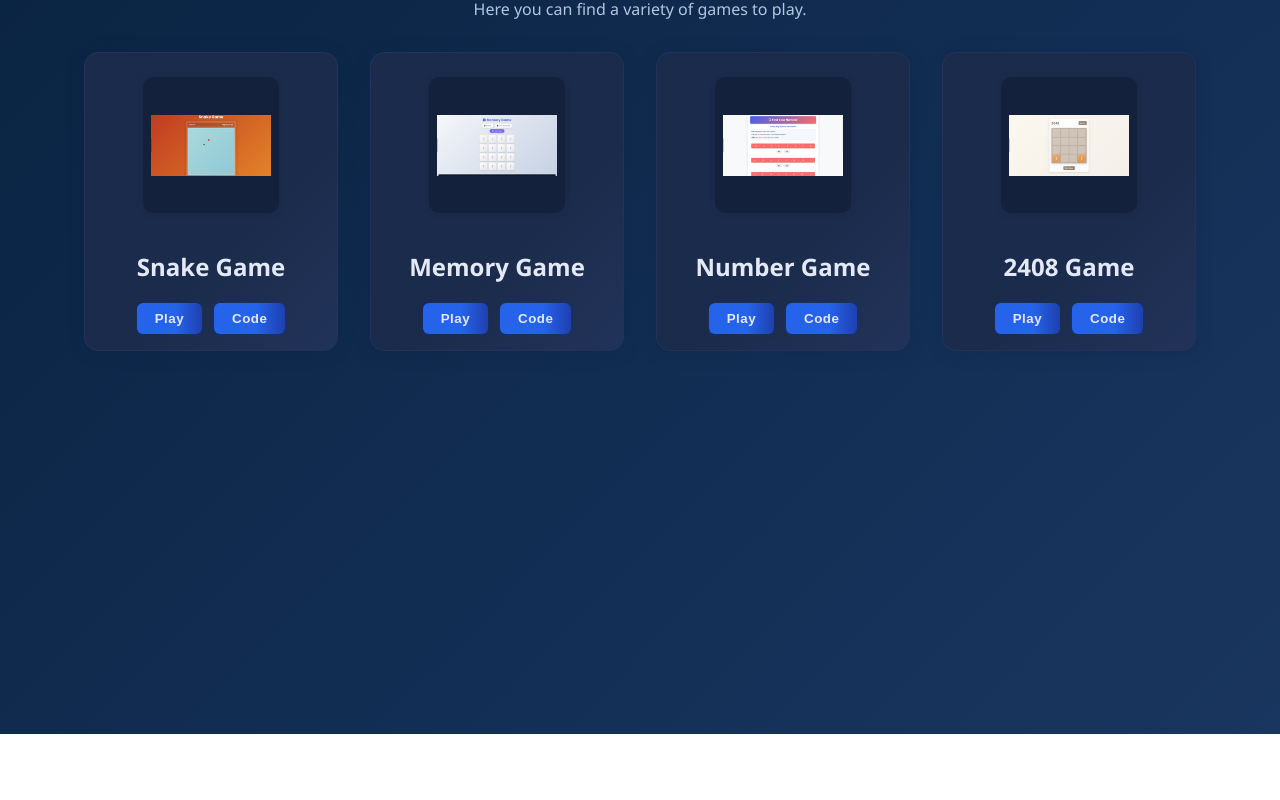
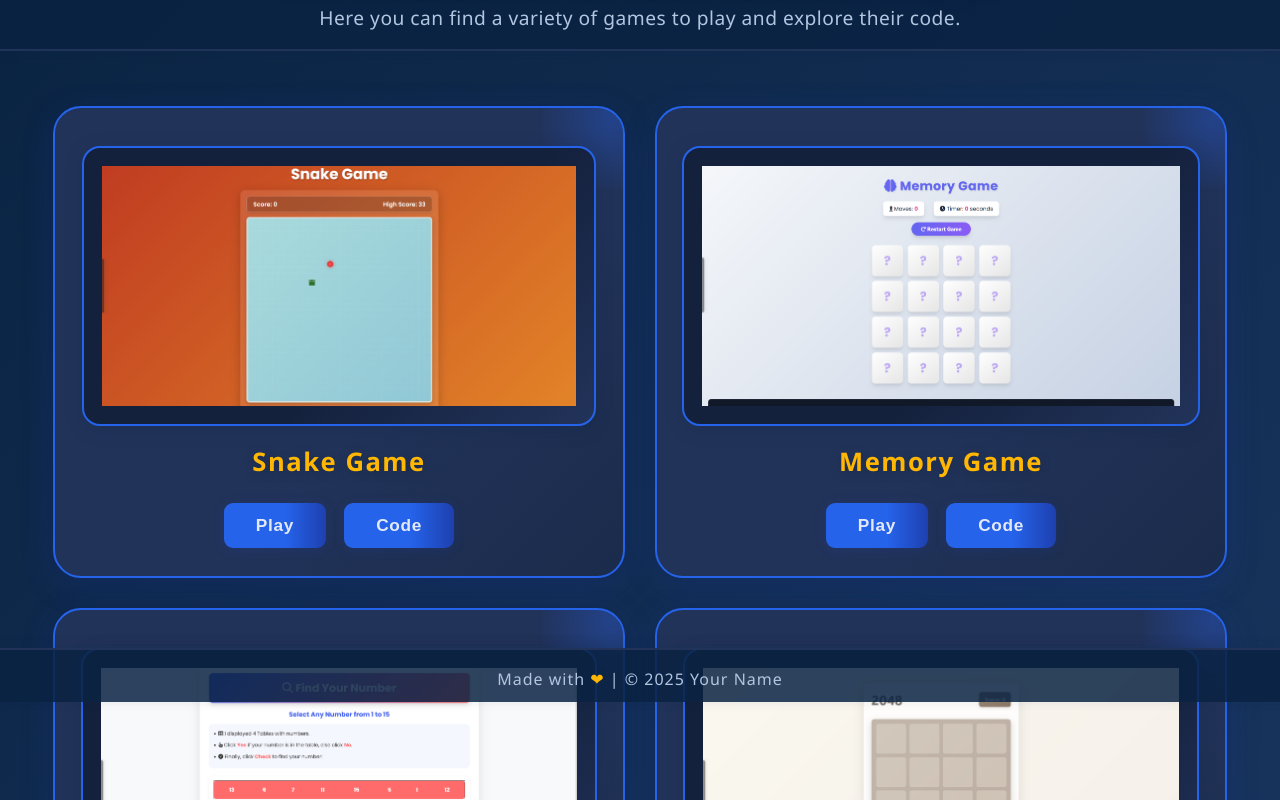
Before and after one commit to sainath-666/Games, a plain HTML site: page index.html in a window 1280 px wide. Shown: the part 98-898 px from the top of the page. Before the commit the page ends 832 px from the top, so only its background shows below. Drawn offline with Linux system fonts and the light colour scheme.

Commit message:
added games

```diff
--- a/games.js
+++ b/games.js
@@ -3,26 +3,26 @@ const games = [
   {
     name: "Snake Game",
     image: "assets/snake.png",
-    playLink: "#",
-    codeLink: "#",
+    playLink: "https://sainath-666.github.io/Snake_Game_1/",
+    codeLink: "https://github.com/sainath-666/Snake_Game_1",
   },
   {
     name: "Memory Game",
     image: "assets/memory.png",
-    playLink: "#",
-    codeLink: "#",
+    playLink: "https://sainath-666.github.io/Memory_Game/",
+    codeLink: "https://github.com/sainath-666/Memory_Game",
   },
   {
     name: "Number Game",
     image: "assets/number.png",
-    playLink: "#",
-    codeLink: "#",
+    playLink: "https://sainath-666.github.io/FindMyNumber_Game/",
+    codeLink: "https://github.com/sainath-666/FindMyNumber_Game",
   },
   {
     name: "2408 Game",
     image: "assets/2408.png",
-    playLink: "#",
-    codeLink: "#",
+    playLink: "https://sainath-666.github.io/2048_Game/",
+    codeLink: "https://github.com/sainath-666/2048_Game",
   },
 ];
 
@@ -35,8 +35,8 @@ function renderGames() {
       <img src="${game.image}" alt="${game.name}" class="game-image" />
       <h2>${game.name}</h2>
       <div class="game-buttons">
-        <button onclick="window.location.href='${game.playLink}'">Play</button>
-        <button onclick="window.location.href='${game.codeLink}'">Code</button>
+        <button onclick="window.open('${game.playLink}', '_blank')">Play</button>
+        <button onclick="window.open('${game.codeLink}', '_blank')">Code</button>
       </div>
     `;
     container.appendChild(card);
--- a/index.html
+++ b/index.html
@@ -8,8 +8,18 @@
     <script src="games.js" defer></script>
   </head>
   <body>
-    <h1>Welcome to the Games Page</h1>
-    <p>Here you can find a variety of games to play.</p>
+    <header class="main-header">
+      <h1>🎮 Welcome to the Games Page</h1>
+      <p>
+        Here you can find a variety of games to play and explore their code.
+      </p>
+    </header>
     <div id="games-container" class="games-container"></div>
+    <footer class="main-footer">
+      <span
+        >Made with <span style="color: #ffb703">&#10084;</span> | &copy; 2025
+        Your Name</span
+      >
+    </footer>
   </body>
 </html>
--- a/styles.css
+++ b/styles.css
@@ -1,63 +1,114 @@
 /* Main container for games */
 .games-container {
-  display: flex;
-  flex-wrap: wrap;
-  gap: 32px;
+  display: grid;
+  grid-template-columns: repeat(2, 1fr);
+  gap: 30px 30px;
   justify-content: center;
-  margin-top: 32px;
+  margin-top: 55px;
+  margin-bottom: 66px;
+  max-width: 900px;
+  margin-left: auto;
+  margin-right: auto;
 }
 
 .game-card {
-  background: linear-gradient(135deg, #1b2b4b 60%, #22335a 100%);
-  border-radius: 14px;
-  box-shadow: 0 2px 16px rgba(10, 35, 66, 0.25);
-  padding: 24px 16px 16px 16px;
-  width: 220px;
+  background: linear-gradient(135deg, #22335a 60%, #1b2b4b 100%);
+  border-radius: 28px;
+  box-shadow: 0 8px 32px 0 rgba(30, 64, 175, 0.22),
+    0 1.5px 8px 0 rgba(10, 35, 66, 0.18);
+  padding: 38px 24px 28px 24px;
+  width: 520px;
   text-align: center;
-  transition: transform 0.2s, box-shadow 0.2s;
-  border: 1.5px solid #22335a;
+  transition: transform 0.22s, box-shadow 0.22s, border-color 0.22s;
+  border: 2.5px solid #2563eb;
+  position: relative;
+  overflow: hidden;
+  backdrop-filter: blur(2px);
+}
+
+.game-card::before {
+  content: "";
+  position: absolute;
+  top: -60px;
+  right: -60px;
+  width: 140px;
+  height: 140px;
+  background: radial-gradient(circle, #2563eb55 0%, transparent 80%);
+  z-index: 0;
+  filter: blur(2px);
 }
 
 .game-card:hover {
-  transform: translateY(-6px) scale(1.03);
-  box-shadow: 0 8px 28px rgba(10, 35, 66, 0.35);
-  border-color: #2e4a7d;
+  transform: translateY(-16px) scale(1.045);
+  box-shadow: 0 18px 48px 0 rgba(30, 64, 175, 0.32),
+    0 2px 16px 0 rgba(10, 35, 66, 0.22);
+  border-color: #ffb703;
 }
 
 .game-image {
-  width: 120px;
-  height: 120px;
+  width: auto;
+  height: 240px;
+  max-width: 100%;
   object-fit: contain;
-  margin-bottom: 12px;
-  background: #14213d;
-  border-radius: 10px;
-  box-shadow: 0 1px 6px rgba(10, 35, 66, 0.18);
-  padding: 8px;
+  margin-bottom: 18px;
+  background: linear-gradient(135deg, #14213d 60%, #22335a 100%);
+  border-radius: 18px;
+  box-shadow: 0 4px 18px rgba(10, 35, 66, 0.22);
+  padding: 18px;
+  z-index: 1;
+  position: relative;
+  display: block;
+  margin-left: auto;
+  margin-right: auto;
+  border: 2px solid #2563eb;
+  transition: box-shadow 0.2s, border-color 0.2s;
+}
+
+.game-card:hover .game-image {
+  box-shadow: 0 8px 32px rgba(255, 183, 3, 0.18);
+  border-color: #ffb703;
+}
+
+.game-card h2 {
+  color: #ffb703;
+  font-size: 1.6rem;
+  margin: 18px 0 0 0;
+  letter-spacing: 1.5px;
+  z-index: 1;
+  position: relative;
+  text-shadow: 0 2px 8px #1b2b4b;
 }
 
 .game-buttons {
   display: flex;
   justify-content: center;
-  gap: 12px;
-  margin-top: 16px;
+  gap: 18px;
+  margin-top: 24px;
+  z-index: 1;
+  position: relative;
 }
 
 .game-buttons button {
-  padding: 8px 18px;
+  padding: 12px 32px;
   border: none;
-  border-radius: 6px;
+  border-radius: 9px;
   background: linear-gradient(90deg, #2563eb 60%, #1e40af 100%);
   color: #e3e9f7;
-  font-weight: 600;
+  font-weight: 700;
   cursor: pointer;
-  transition: background 0.2s, color 0.2s;
-  box-shadow: 0 1px 4px rgba(30, 64, 175, 0.18);
-  letter-spacing: 0.5px;
+  transition: background 0.2s, color 0.2s, transform 0.15s, box-shadow 0.2s;
+  box-shadow: 0 2px 12px rgba(30, 64, 175, 0.18);
+  letter-spacing: 0.7px;
+  font-size: 1.08rem;
+  outline: 2px solid transparent;
 }
 
 .game-buttons button:hover {
-  background: linear-gradient(90deg, #1e40af 60%, #2563eb 100%);
-  color: #fff;
+  background: linear-gradient(90deg, #ffb703 60%, #2563eb 100%);
+  color: #1b2b4b;
+  transform: scale(1.09);
+  box-shadow: 0 4px 18px rgba(255, 183, 3, 0.18);
+  outline: 2px solid #ffb703;
 }
 
 body {
@@ -66,6 +117,46 @@ body {
   margin: 0;
   min-height: 100vh;
   color: #e3e9f7;
+}
+
+.main-header {
+  background: rgba(10, 35, 66, 0.85);
+  padding: 36px 0 18px 0;
+  border-bottom: 2px solid #22335a;
+  box-shadow: 0 2px 12px rgba(10, 35, 66, 0.12);
+  margin-bottom: 0;
+}
+
+.main-header h1 {
+  font-size: 2.6rem;
+  margin: 0 0 10px 0;
+  color: #e3e9f7;
+  letter-spacing: 2px;
+  text-shadow: 0 4px 16px #0a2342;
+}
+
+.main-header p {
+  color: #b3c6e0;
+  font-size: 1.2rem;
+  margin: 0;
+  letter-spacing: 0.5px;
+}
+
+.main-footer {
+  position: fixed;
+  left: 0;
+  bottom: 0;
+  width: 100vw;
+  margin-top: 0;
+  padding: 18px 0 12px 0;
+  text-align: center;
+  color: #b3c6e0;
+  font-size: 1rem;
+  background: rgba(10, 35, 66, 0.85);
+  border-top: 2px solid #22335a;
+  box-shadow: 0 -2px 12px rgba(10, 35, 66, 0.12);
+  letter-spacing: 1px;
+  z-index: 100;
 }
 
 h1 {
@@ -80,3 +171,43 @@ p {
   text-align: center;
   color: #b3c6e0;
 }
+
+@media (max-width: 900px) {
+  .games-container {
+    grid-template-columns: 1fr;
+    gap: 28px;
+    max-width: 98vw;
+    padding: 0 2vw;
+  }
+  .game-card {
+    width: 95vw;
+    min-width: 0;
+    padding: 18px 6vw 16px 6vw;
+  }
+  .game-image {
+    height: 140px;
+    padding: 10px;
+  }
+}
+
+@media (max-width: 700px) {
+  .games-container {
+    flex-direction: column;
+    align-items: center;
+    gap: 22px;
+  }
+  .game-card {
+    width: 90vw;
+    min-width: 0;
+    padding: 18px 6vw 16px 6vw;
+  }
+  .main-footer {
+    font-size: 0.95rem;
+    padding: 12px 0 8px 0;
+  }
+  .game-image {
+    width: 120px;
+    height: 120px;
+    padding: 6px;
+  }
+}
```
